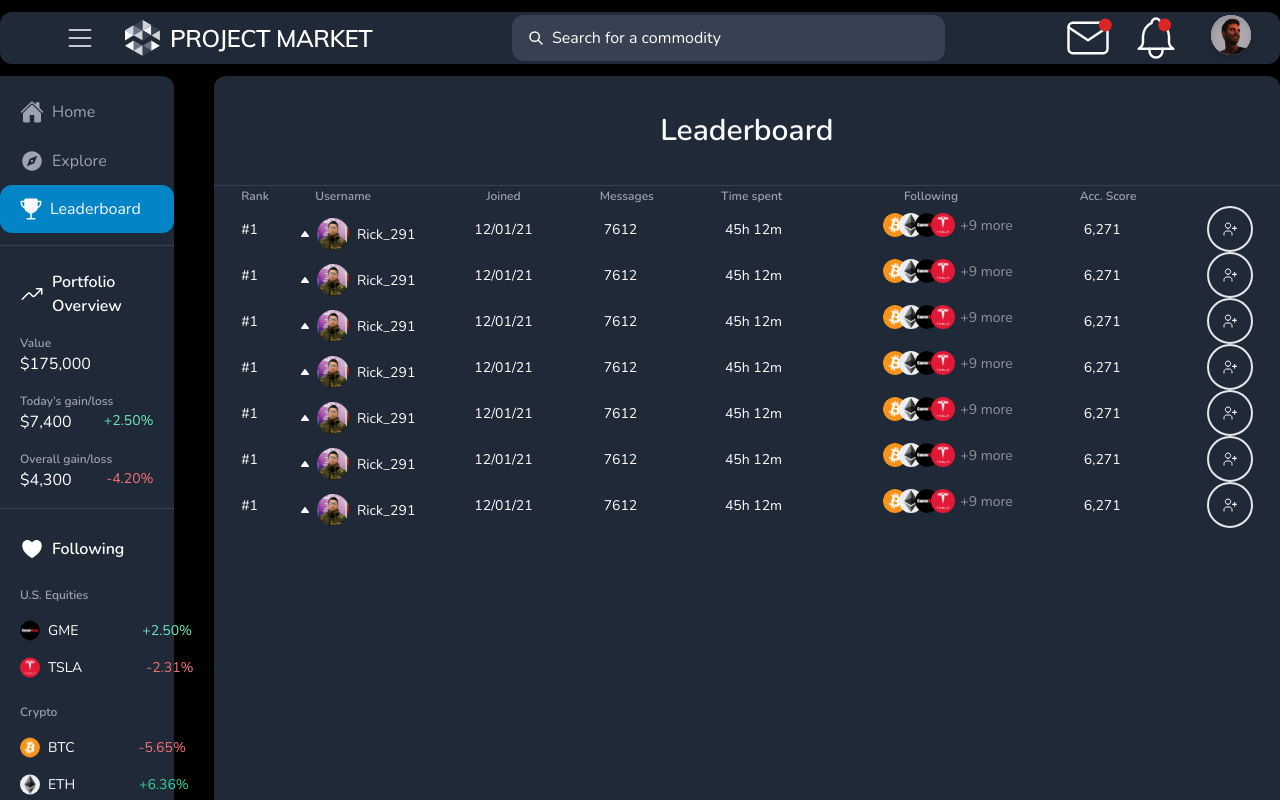
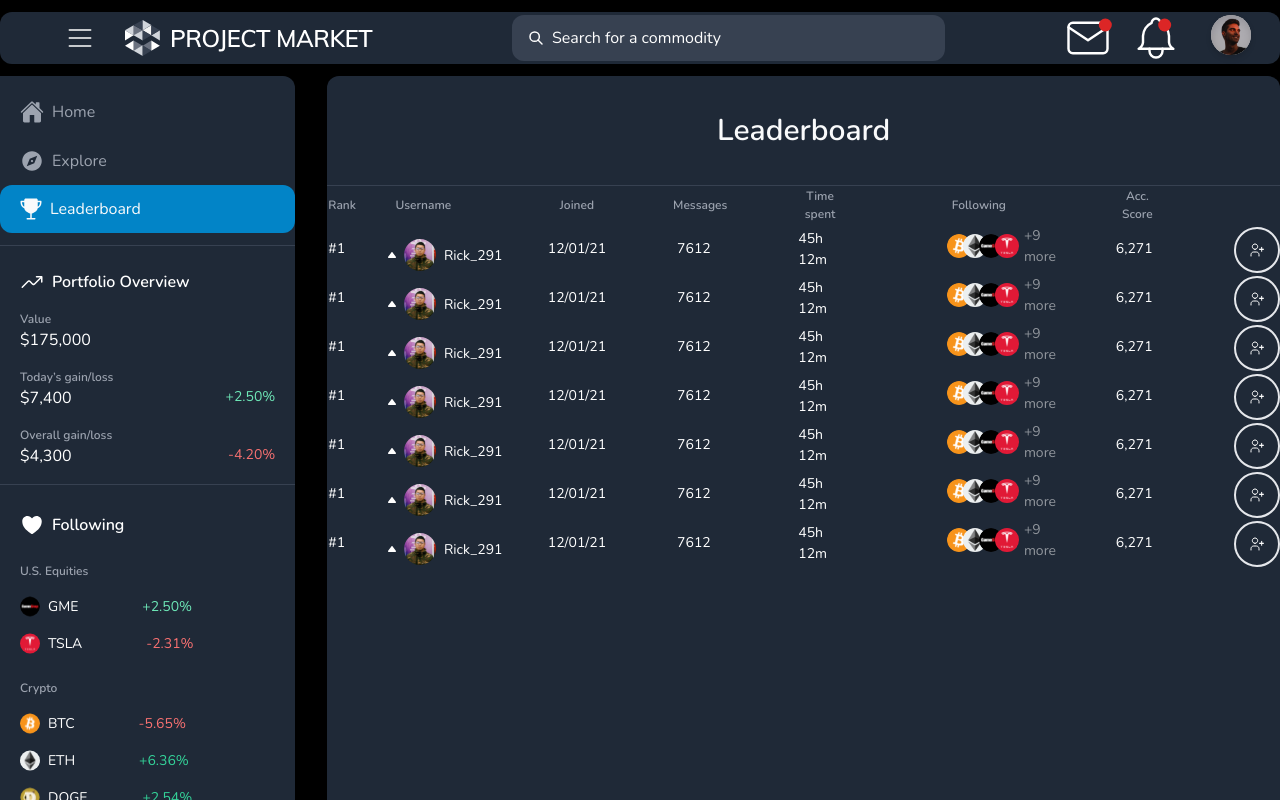
Before and after one commit to Alpha-Hamza/PM, a Next.js app: page / in a window 1280 px wide. Shown: the top 800 px of the page. Built offline with nearby package versions, Linux system fonts and the light colour scheme.

Commit message:
final commit

```diff
--- a/Components/LeftSection.js
+++ b/Components/LeftSection.js
@@ -2,21 +2,21 @@
 
 export default function LeftSection() {
     return (
-      <div className="bg-[#1F2937] w-[100%] mt-[12px] pt-[24px] pb-[94px]  rounded-r-[12px]  ">
+      <div className="bg-[#1F2937] w-[31%] mt-[12px] pt-[24px] pb-[94px]  rounded-r-[12px]  ">
          <div className="  flex-col border-b-[1px] border-[#374151]   ">
              <div className="flex">
              <img src="./Images/Li.svg" alt=" " className="ml-5" />
-             <h1 className="text-[#9CA3AF] ml-[8px]">Home</h1>
+             <button className="text-[#9CA3AF] ml-[8px]">Home</button>
 
              </div>
              <div className="flex mt-[25px]">
              <img src="./Images/Li2.svg" alt=" " className="ml-5" />
-             <h1 className="text-[#9CA3AF] ml-[8px] ">Explore</h1>
+             <button className="text-[#9CA3AF] ml-[8px] ">Explore</button>
 
              </div>
              <div className="bg-[#0284C7] rounded-[12px] w-full h-[48px] flex justify-start items-center my-[12px]">
              <img src="./Images/Li3.svg" alt=" " className="ml-5" />
-             <h1 className="text-[#F9FAFB] ml-[8px]">Leaderboard</h1>
+             <button className="text-[#F9FAFB] ml-[8px]">Leaderboard</button>
 
              </div>
 
--- a/Components/MainSection.js
+++ b/Components/MainSection.js
@@ -2,7 +2,7 @@
 
 export default function MainSection() {
     return (
-      <div className="bg-[#1F2937]  w-[100%] mt-[12px] pb-[33%] rounded-[12px]  ">
+      <div className="bg-[#1F2937]  w-[100%] ml-8 mt-[12px] pb-[33%] rounded-[12px]  ">
           <div className="mx-auto container">
               <div className="flex justify-center  items-center border-[#374151] border-b-[1px]">
                   <h1 className="text-[30px] font-semibold text-[#F9FAFB] my-[32px]">Leaderboard</h1>
--- a/LandingPage.js
+++ b/LandingPage.js
@@ -7,11 +7,9 @@ export default function LandingPage() {
   return (
     <div className="mx-auto container ">
       <Header />
-      <div className="flex  ">
-        <div className="w-[50%]">
+      <div className="flex space-x-[32px]  ">
+
         <LeftSection />
-
-        </div>
 
 
 
@@ -19,10 +17,12 @@ export default function LandingPage() {
 
 
 
- <div className="w-[100%]  pl-10">
+
+
+
  <MainSection />
 
- </div>
+
 
 
 
```
